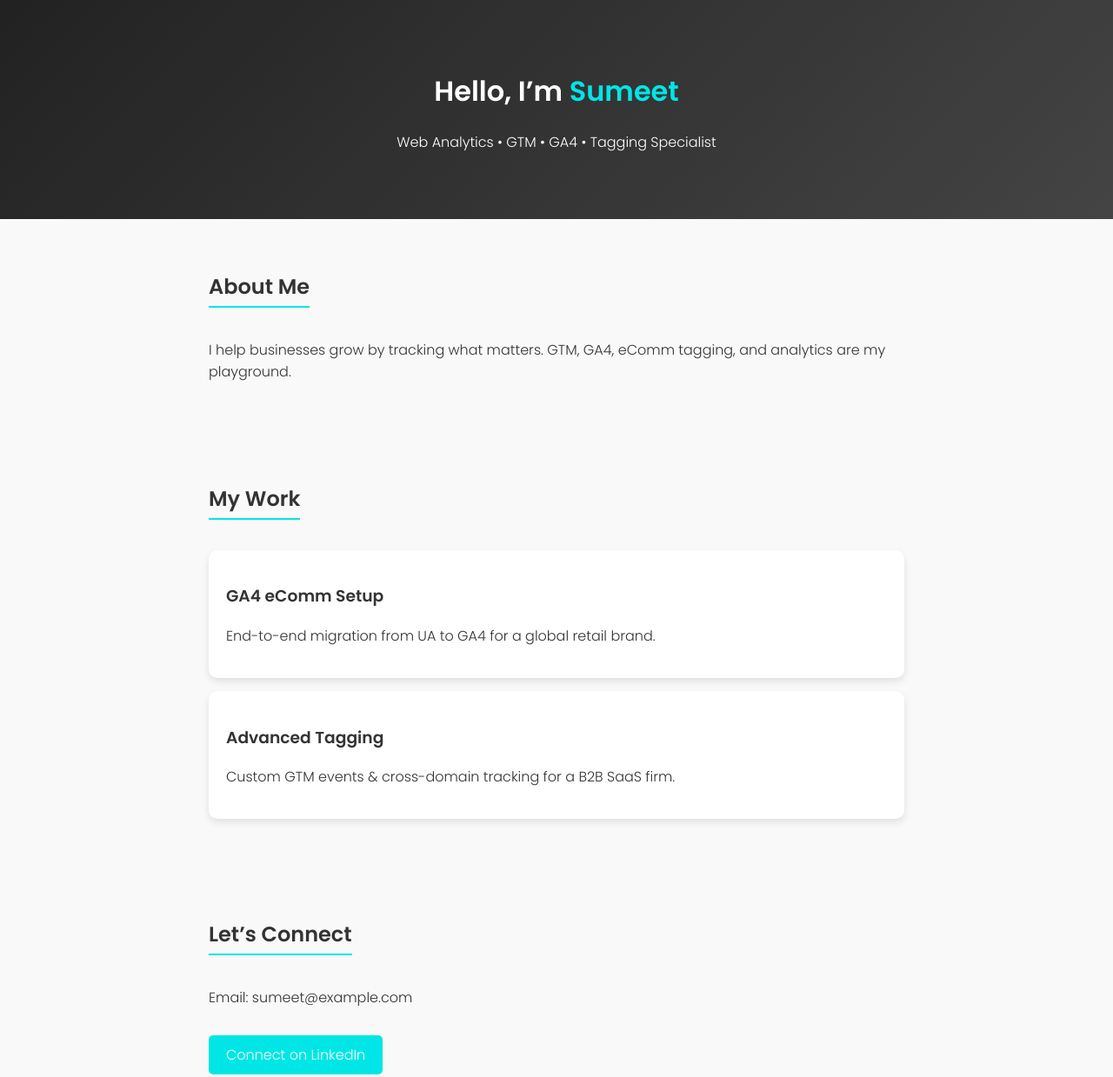
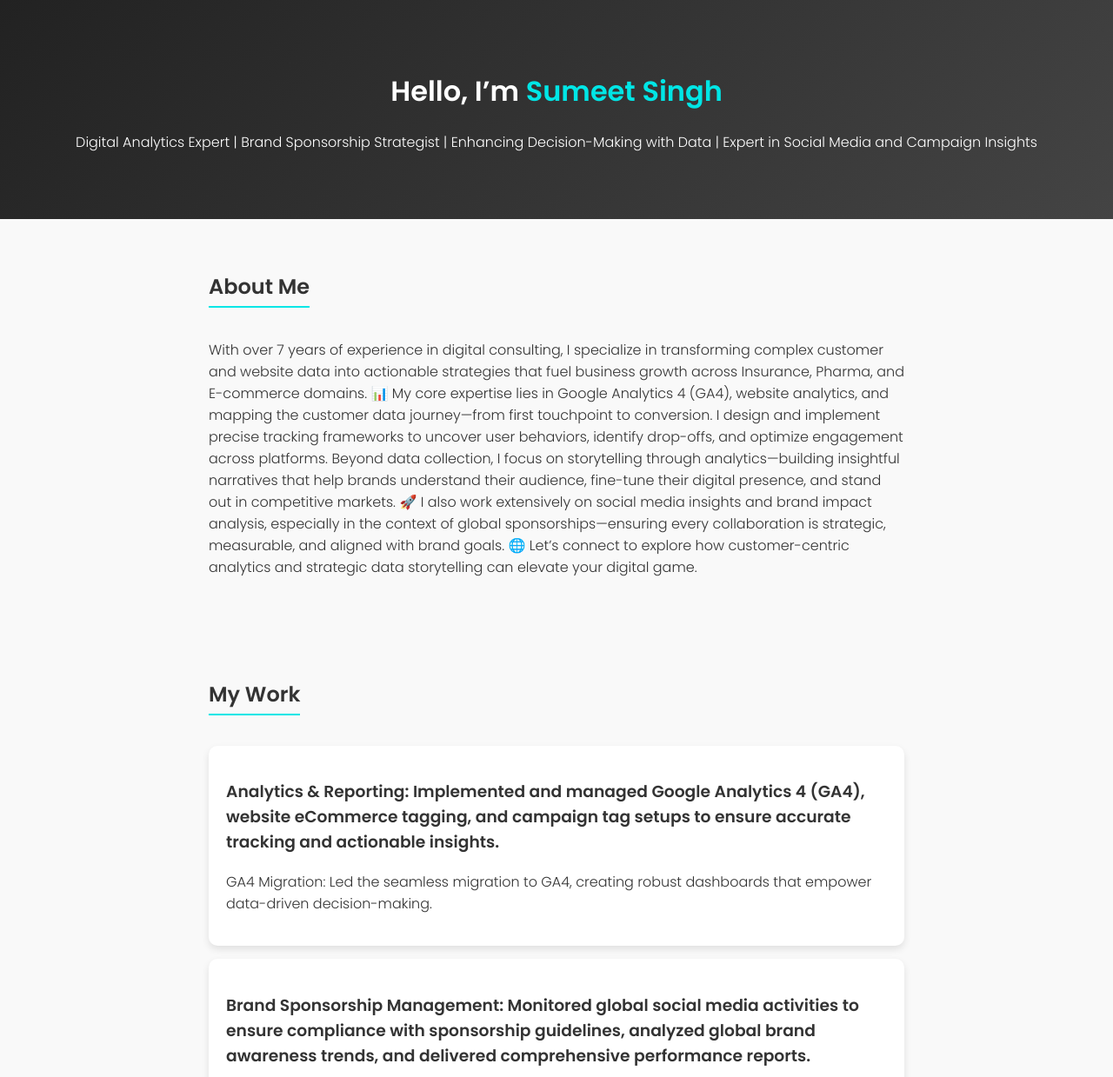
Before and after one commit to Sumeetsingh07/Sumeet-Singh, a plain HTML site: page index.html in a window 1280 px wide. Shown: the top 1239 px of the page at 87% size. Drawn offline with Linux system fonts and the light colour scheme.

Commit message:
Update index.html

```diff
--- a/index.html
+++ b/index.html
@@ -3,37 +3,41 @@
 <head>
   <meta charset="UTF-8" />
   <meta name="viewport" content="width=device-width, initial-scale=1.0" />
-  <title>Sumeet | Web Analytics Portfolio</title>
+  <title>Sumeet Singh | Web Analytics Portfolio</title>
   <link rel="stylesheet" href="style.css" />
   <link href="https://fonts.googleapis.com/css2?family=Poppins:wght@300;600&display=swap" rel="stylesheet" />
 </head>
 <body>
   <header class="hero">
-    <h1>Hello, I’m <span>Sumeet</span></h1>
-    <p>Web Analytics • GTM • GA4 • Tagging Specialist</p>
+    <h1>Hello, I’m <span>Sumeet Singh</span></h1>
+    <p>Digital Analytics Expert | Brand Sponsorship Strategist | Enhancing Decision-Making with Data | Expert in Social Media and Campaign Insights</p>
   </header>
 
   <section class="section" id="about">
     <h2>About Me</h2>
-    <p>I help businesses grow by tracking what matters. GTM, GA4, eComm tagging, and analytics are my playground.</p>
+    <p>With over 7 years of experience in digital consulting, I specialize in transforming complex customer and website data into actionable strategies that fuel business growth across Insurance, Pharma, and E-commerce domains. 📊
+My core expertise lies in Google Analytics 4 (GA4), website analytics, and mapping the customer data journey—from first touchpoint to conversion. I design and implement precise tracking frameworks to uncover user behaviors, identify drop-offs, and optimize engagement across platforms.
+Beyond data collection, I focus on storytelling through analytics—building insightful narratives that help brands understand their audience, fine-tune their digital presence, and stand out in competitive markets. 🚀
+I also work extensively on social media insights and brand impact analysis, especially in the context of global sponsorships—ensuring every collaboration is strategic, measurable, and aligned with brand goals. 🌐
+Let’s connect to explore how customer-centric analytics and strategic data storytelling can elevate your digital game.</p>
   </section>
 
   <section class="section" id="projects">
     <h2>My Work</h2>
     <div class="card">
-      <h3>GA4 eComm Setup</h3>
-      <p>End-to-end migration from UA to GA4 for a global retail brand.</p>
+      <h3>Analytics & Reporting: Implemented and managed Google Analytics 4 (GA4), website eCommerce tagging, and campaign tag setups to ensure accurate tracking and actionable insights.</h3>
+      <p>GA4 Migration: Led the seamless migration to GA4, creating robust dashboards that empower data-driven decision-making.</p>
     </div>
     <div class="card">
-      <h3>Advanced Tagging</h3>
-      <p>Custom GTM events & cross-domain tracking for a B2B SaaS firm.</p>
+      <h3>Brand Sponsorship Management: Monitored global social media activities to ensure compliance with sponsorship guidelines, analyzed global brand awareness trends, and delivered comprehensive performance reports.</h3>
+      <p>Social Media Strategy: Conducted competitive benchmarking to refine social media strategies, enhancing brand storytelling and engagement across platforms.</p>
     </div>
   </section>
 
   <section class="section" id="contact">
     <h2>Let’s Connect</h2>
-    <p>Email: sumeet@example.com</p>
-    <a class="btn" href="https://linkedin.com/in/sumeetsingh" target="_blank">Connect on LinkedIn</a>
+    <p>Email: sumeet12singh@gmail.com</p>
+    <a class="btn" href="https://www.linkedin.com/in/sumeet-singh07/" target="_blank">Connect on LinkedIn</a>
   </section>
 
   <footer>
```
